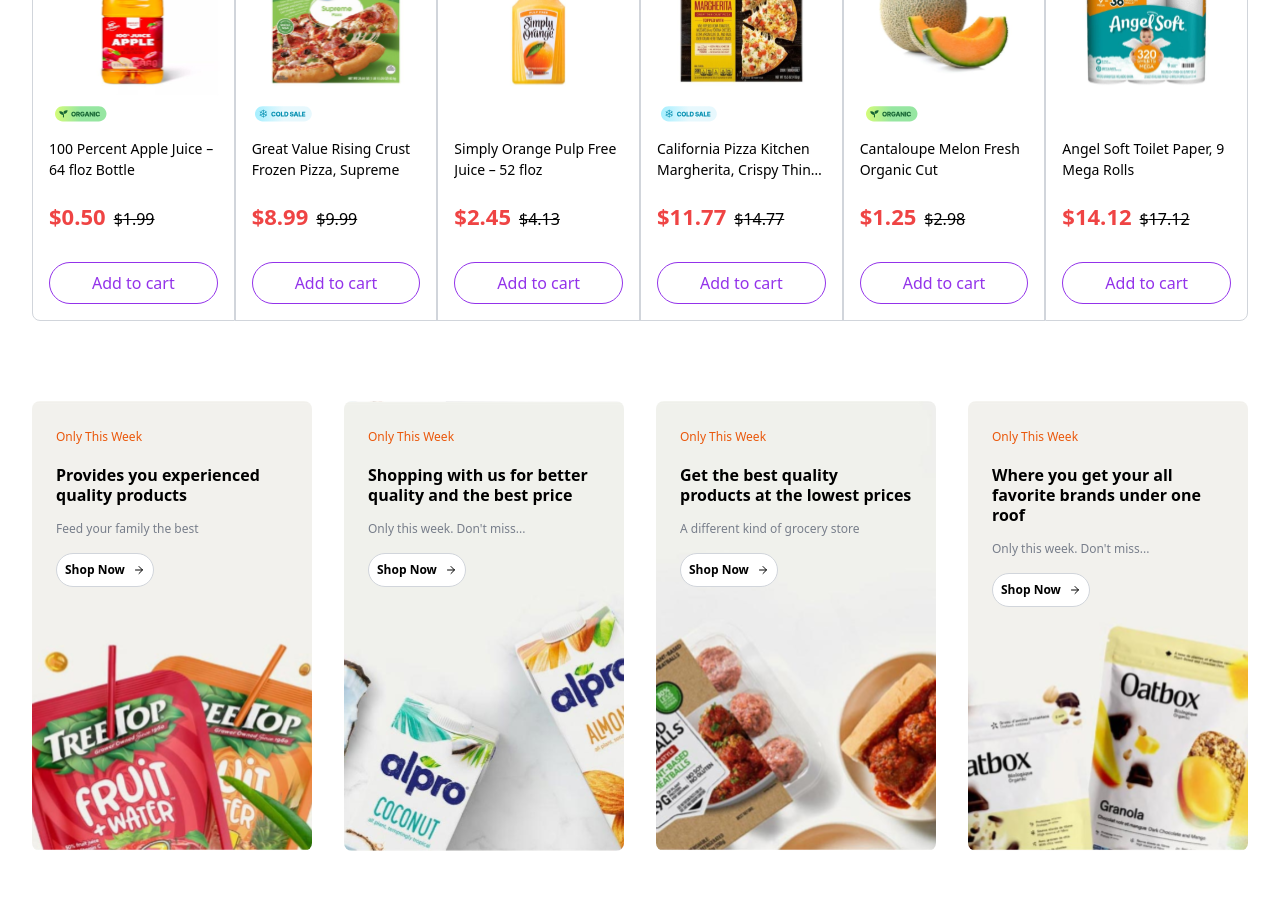
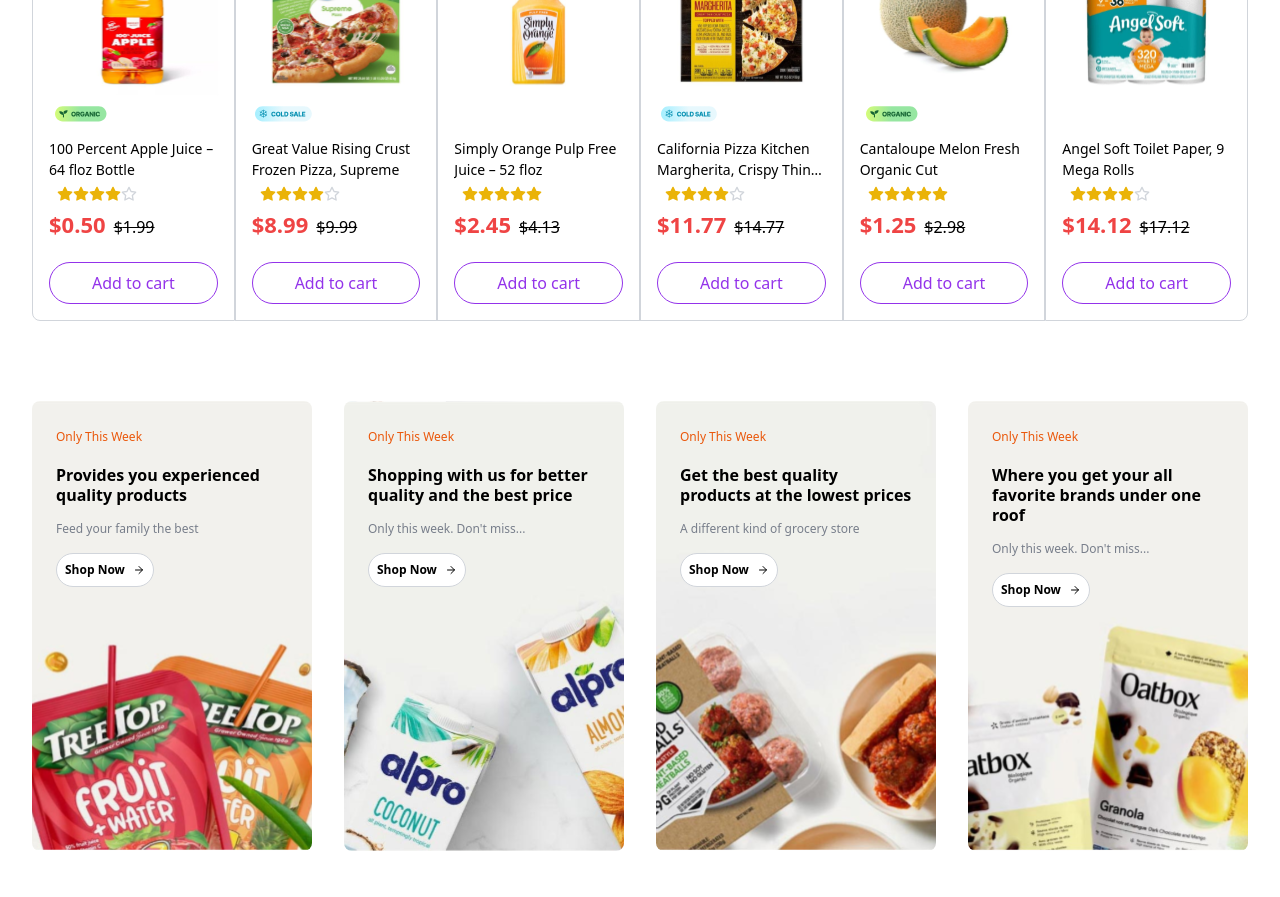
Before and after one commit to marconesdb/ecommerce, a React (Vite) app: page / in a window 1280 px wide. Shown: the part 1300-2197 px from the top of the page. Built offline with nearby package versions, Linux system fonts and the light colour scheme.

Commit message:
Criação do Rating no Componente ProductCard

```diff
--- a/src/components/products/ProductCard.tsx
+++ b/src/components/products/ProductCard.tsx
@@ -12,6 +12,7 @@
   image: string;
   additionalImage?: string;
   title: string;
+  rating?: number;
   originalPrice: number;
   discountedPrice: number;
   discount: number;
@@ -19,10 +20,26 @@
   isLastCard?: boolean;
 }
 
+const Star = ({ className, fill }: { className?: string; fill?: string }) => (
+  <svg
+    xmlns="http://www.w3.org/2000/svg"
+    viewBox="0 0 24 24"
+    className={className}
+    fill={fill}
+    stroke="currentColor"
+    strokeWidth="2"
+    strokeLinecap="round"
+    strokeLinejoin="round"
+  >
+    <polygon points="12 2 15.09 8.26 22 9.27 17 14.14 18.18 21.02 12 17.77 5.82 21.02 7 14.14 2 9.27 8.91 8.26 12 2" />
+  </svg>
+);
+
 const ProductCard: React.FC<ProductCardProps> = ({
   image,
   additionalImage,
   title,
+  rating = 0,
   originalPrice,
   discountedPrice,
   discount,
@@ -34,6 +51,20 @@
     ${isLastCard ? 'lg:rounded-tr-lg lg:rounded-br-lg rounded-lg lg:rounded-l-none' : ''}
     ${!isFirstCard && !isLastCard ? 'rounded-lg lg:rounded-none' : ''}
   `;
+
+  const renderRating = () => (
+    <div className="flex ml-2">
+      {Array(5).fill(null).map((_star, i) => (
+        <Star
+          key={i}
+          className={`w-4 h-4 ${
+            i < rating ? "text-yellow-500" : "text-gray-300"
+          }`}
+          fill={i < rating ? "currentColor" : "none"}
+        />
+      ))}
+    </div>
+  );
 
   return (
     <div className={`bg-white overflow-hidden border border-gray-300 h-[400px]  flex flex-col ${borderRadiusClasses}`}>
@@ -57,7 +88,10 @@
       </div>
 
       <div className="p-4 flex-1 flex flex-col justify-between">
-        <h3 className="text-[14px] font-medium h-12 line-clamp-2">{title}</h3>
+        <div>
+          <h3 className="text-[14px] font-medium h-12 line-clamp-2">{title}</h3>
+          {renderRating()}
+        </div>
         <div className="flex items-center justify-between">
           <div>
             <span className="text-red-500 font-bold text-[22px]">
@@ -82,6 +116,7 @@
       image: AppleJuice,
       additionalImage: Organic,
       title: '100 Percent Apple Juice – 64 floz Bottle',
+      rating: 4,
       originalPrice: 1.99,
       discountedPrice: 0.50,
       discount: 75,
@@ -90,6 +125,7 @@
       image: GreatValue,
       additionalImage: Coldsale,
       title: 'Great Value Rising Crust Frozen Pizza, Supreme',
+      rating: 4,
       originalPrice: 9.99,
       discountedPrice: 8.99,
       discount: 11,
@@ -97,6 +133,7 @@
     {
       image: SimplyOrange,
       title: 'Simply Orange Pulp Free Juice – 52 floz',
+      rating: 5,
       originalPrice: 4.13,
       discountedPrice: 2.45,
       discount: 41,
@@ -105,6 +142,7 @@
       image: Margherita,
       additionalImage: Coldsale,
       title: 'California Pizza Kitchen Margherita, Crispy Thin Crus…',
+      rating: 4,
       originalPrice: 14.77,
       discountedPrice: 11.77,
       discount: 21,
@@ -113,6 +151,7 @@
       image: Cantaloupe,
       additionalImage: Organic,
       title: 'Cantaloupe Melon Fresh Organic Cut',
+      rating: 5,
       originalPrice: 2.98,
       discountedPrice: 1.25,
       discount: 59,
@@ -120,6 +159,7 @@
     {
       image: AngelSoft,
       title: 'Angel Soft Toilet Paper, 9 Mega Rolls',
+      rating: 4,
       originalPrice: 17.12,
       discountedPrice: 14.12,
       discount: 18,
@@ -136,6 +176,7 @@
                 image={product.image}
                 additionalImage={product.additionalImage}
                 title={product.title}
+                rating={product.rating}
                 originalPrice={product.originalPrice}
                 discountedPrice={product.discountedPrice}
                 discount={product.discount}
```
